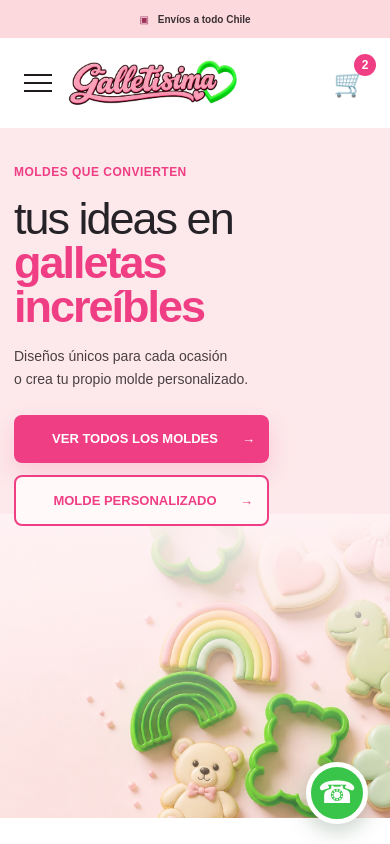
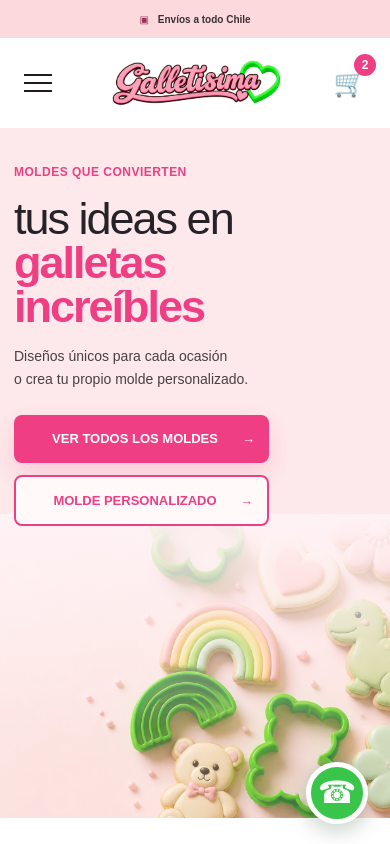
Before and after one commit to galletisima-cl/galletisima-cl, a Next.js app: page / in a window 390 px wide. Shown: the top 844 px of the page. Built offline with nearby package versions, Linux system fonts and the light colour scheme.

Commit message:
fix: center mobile header logo

```diff
--- a/app/globals.css
+++ b/app/globals.css
@@ -89,6 +89,7 @@ form button { border:0; color:white; background:var(--pink); padding:0 22px; bor
   .menu-button { display:flex; }
   .benefit-bar span:nth-child(2) { display:none; }
   .header { height:90px; }
+  .header .brand { position:absolute; left:50%; transform:translateX(-50%); }
   .brand img { width:190px; }
   .hero { min-height:680px; align-items:flex-start; }
   .hero-image { inset:48% 0 0; background-position:65% center; }
```
